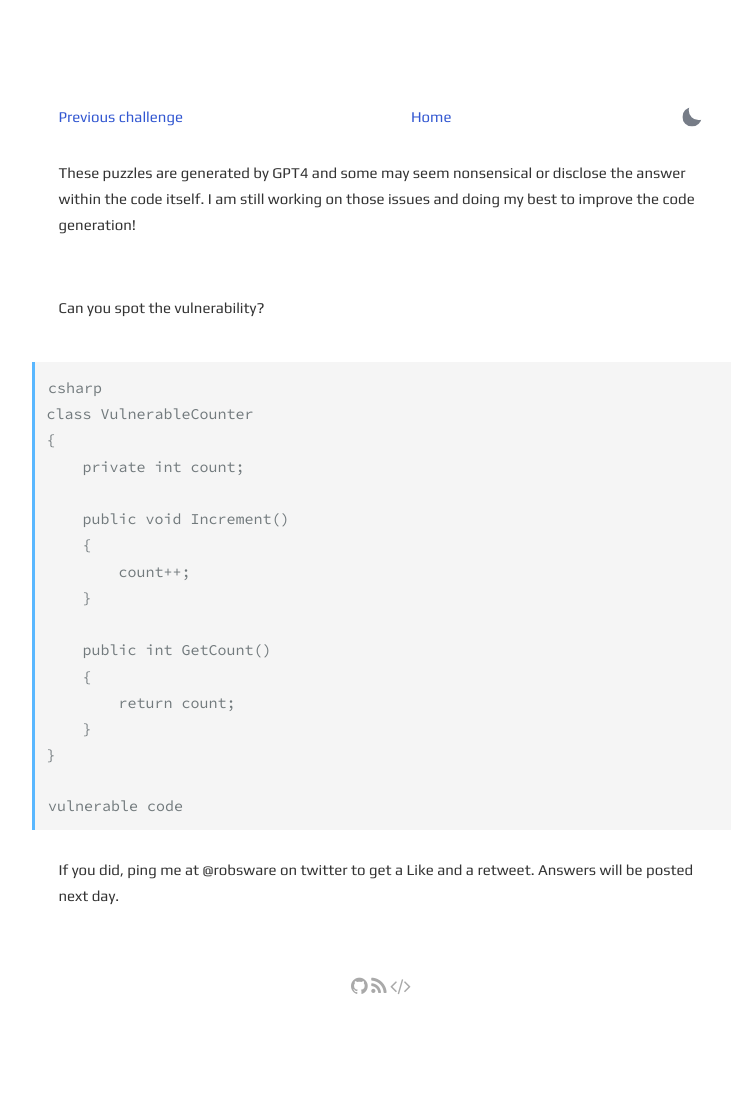
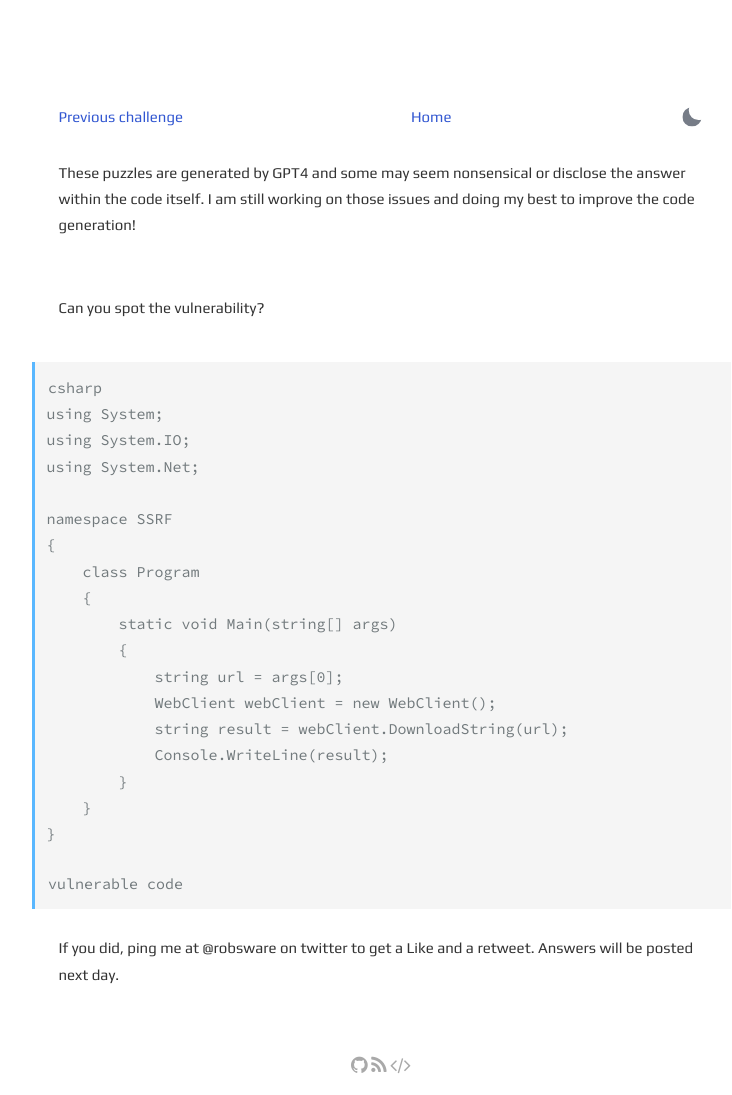
Before and after one commit to robsware/robsware.github.io, a Jekyll site: the page built from challenges/dailyappsec.html, in a window 1280 px wide. Shown: the whole page, without its empty margins (259-991 px from the left). Built offline with Jekyll 4.4.1, drawn with Linux system fonts in a browser that asks for light colours; before the commit the page ends 1016 px from its top, so only the background shows below that.

Commit message:
Automated daily appsec challenge

```diff
--- a/challenges/dailyappsec.html
+++ b/challenges/dailyappsec.html
@@ -4,7 +4,7 @@ layout: page
 
 <section class="post">
     <div class="flex-row-between">
-    <a href="{{ site.url }}{{ site.baseurl }}/challenges/2023-04-17"> Previous challenge</a>
+    <a href="{{ site.url }}{{ site.baseurl }}/challenges/2023-04-18"> Previous challenge</a>
           <a href="{{ site.url }}{{ site.baseurl }}/"> Home</a>
       <button title="Change theme" id="theme-toggle" onclick="modeSwitcher()">
         <div></div>
@@ -15,18 +15,21 @@ layout: page
 <br><p>Can you spot the vulnerability?</p>
 <br>
 {% highlight html %}csharp
-class VulnerableCounter
+using System;
+using System.IO;
+using System.Net;
+
+namespace SSRF
 {
-    private int count;
-
-    public void Increment()
+    class Program
     {
-        count++;
-    }
-
-    public int GetCount()
-    {
-        return count;
+        static void Main(string[] args)
+        {
+            string url = args[0];
+            WebClient webClient = new WebClient();
+            string result = webClient.DownloadString(url);
+            Console.WriteLine(result);
+        }
     }
 }
 
```
Also changed, not shown: challenges/2023-04-18.html (added, +41 -0 lines).
